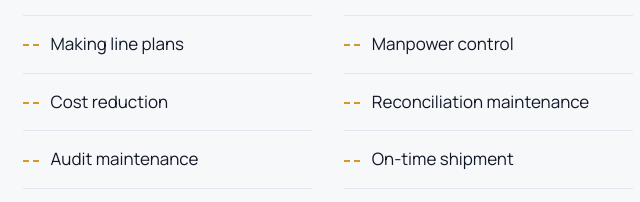
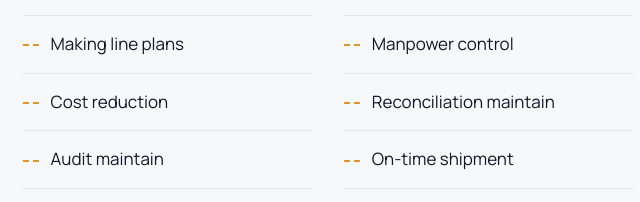
Before and after one commit to SheikSalauddinBiswas/MdAtaullahBiswas, a plain HTML site: page index.html in a window 1280 px wide. Shown: the part 2991-3193 px from the top of the page, 523-1163 px from the left. Drawn offline with Linux system fonts and the light colour scheme.

Commit message:
Update inde

```diff
--- a/index.html
+++ b/index.html
@@ -221,8 +221,8 @@ footer{padding:36px 0 48px;border-top:1px solid var(--line);color:var(--mute);fo
 <li><x-e>Making line plans</x-e><x-b>লাইন প্ল্যান তৈরি</x-b></li>
 <li><x-e>Manpower control</x-e><x-b>ম্যানপাওয়ার নিয়ন্ত্রণ</x-b></li>
 <li><x-e>Cost reduction</x-e><x-b>খরচ কমানো</x-b></li>
-<li><x-e>Reconciliation maintenance</x-e><x-b>রিকনসিলিয়েশন রক্ষণাবেক্ষণ</x-b></li>
-<li><x-e>Audit maintenance</x-e><x-b>অডিট রক্ষণাবেক্ষণ</x-b></li>
+<li><x-e>Reconciliation maintain</x-e><x-b>রিকনসিলিয়েশন বজায় রাখা</x-b></li>
+<li><x-e>Audit maintain</x-e><x-b>অডিট বজায় রাখা</x-b></li>
 <li><x-e>On-time shipment</x-e><x-b>সময়মতো শিপমেন্ট নিশ্চিত করা</x-b></li>
 <li><x-e>Increasing production and efficiency</x-e><x-b>উৎপাদন ও দক্ষতা বৃদ্ধি</x-b></li>
 </ul></div></section>
```
